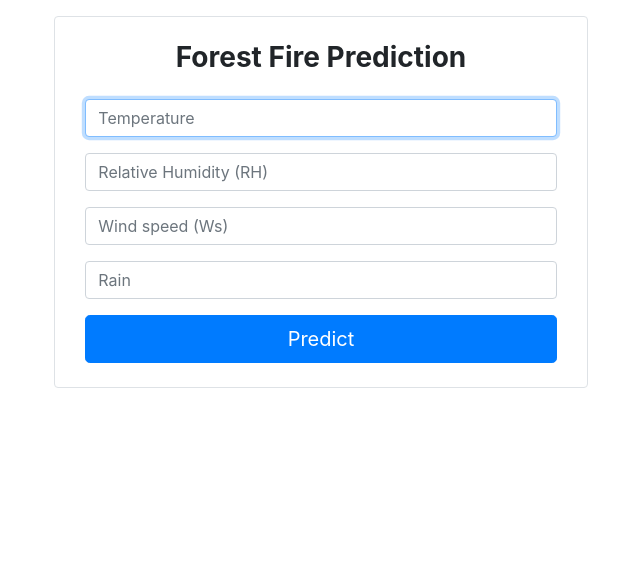
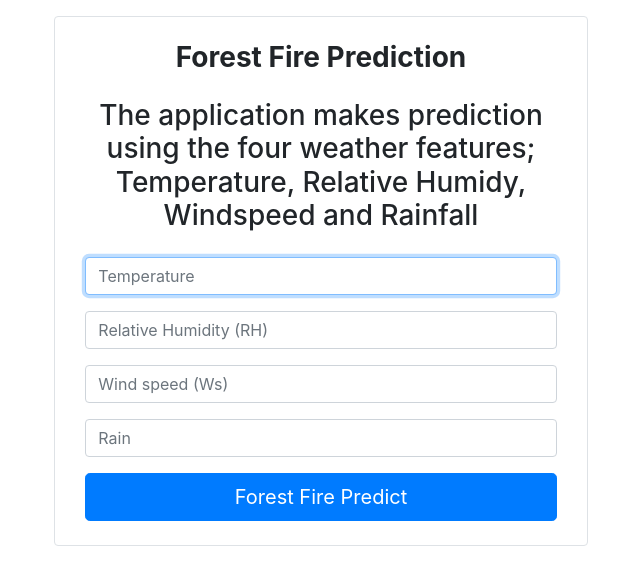
Before and after one commit to TheMlengineer-py/Forest-Fire-Detection-ML-System, a Flask app: page / in a window 1280 px wide. Shown: the top 585 px of the page, without its empty margins (319-959 px from the left). Run offline with Flask 2, Linux system fonts and the light colour scheme; parts of the project's set-up code (start-up, migrations or seed data) failed here and were passed over; some libraries are stand-ins or nearby versions.

Commit message:
Update index.html

```diff
--- a/Templates/index.html
+++ b/Templates/index.html
@@ -1,6 +1,6 @@
 <!DOCTYPE html>
 <html >
-<!--From https://codepen.io/frytyler/pen/EGdtg-->
+
 <head>
   <meta charset="UTF-8">
     <title>Forest Fire Prediction</title>
@@ -22,13 +22,15 @@
     <form class="form-signin col-sm-12 col-12" action="{{ url_for('predict')}}" method="post">
         <h1 class="h3 mb-4 font-weight-bold mt-4">Forest Fire Prediction</h1>
 
+	<h1 class="h3 mb-4 font-weight-Verdana mt-4">The application makes prediction using the four weather features; Temperature, Relative Humidy, Windspeed and Rainfall</h1>
+
         <input type="text" name="Temperature" id="Temperature" class="form-control mb-3" placeholder="Temperature" required="" autofocus="">
         <input type="text" name="Relative Humidity (RH)" id="Relative Humidity (RH)" class="form-control mb-3" placeholder="Relative Humidity (RH)" required="" autofocus="">
         <input type="text" name="Wind speed (Ws)" id="Wind speed (Ws)" class="form-control mb-3" placeholder="Wind speed (Ws)" required="" autofocus="">
         <input type="text" name="Rain" id="Rain" class="form-control mb-3" placeholder="Rain" required="" autofocus="">
 
 
-        <button class="btn btn-lg btn-primary btn-block mb-4" type="submit">Predict</button>
+        <button class="btn btn-lg btn-primary btn-block mb-4" type="submit">Forest Fire Predict</button>
     </form>
 
 </div>
```
